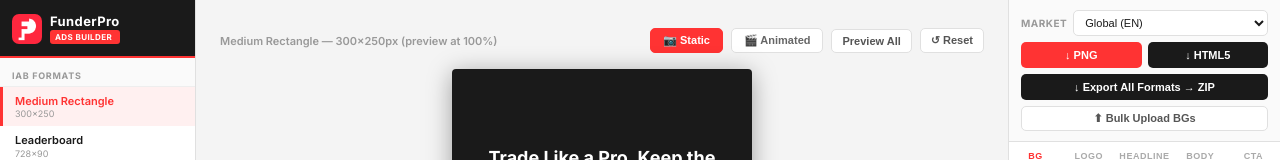
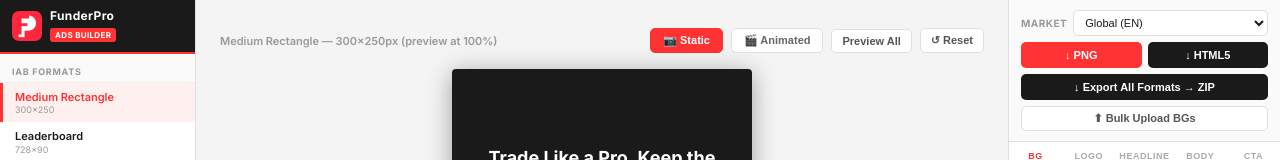
Before and after one commit to adrqbruno/funderpro-ads-builder, a plain HTML site: page builder/index.html in a window 1280 px wide. Shown: the top 160 px of the page. Drawn offline with Linux system fonts and the light colour scheme.

Commit message:
Update index.html

```diff
--- a/builder/index.html
+++ b/builder/index.html
@@ -14,9 +14,9 @@
     #canvas-area{flex:1;display:flex;flex-direction:column;align-items:center;overflow-y:auto;padding:28px 24px;background:#F4F4F4}
     #sidebar-right{width:272px;background:#fff;border-left:1px solid #E0E0E0;flex-shrink:0;display:flex;flex-direction:column;overflow:hidden}
     ::-webkit-scrollbar{width:4px} ::-webkit-scrollbar-thumb{background:#D0D0D0;border-radius:3px}
-    #app-header{padding:14px 12px 12px;border-bottom:2px solid #FF3333;display:flex;align-items:center;gap:8px;flex-shrink:0;background:#1A1A1A}
-    #app-title{font-size:13px;font-weight:800;color:#fff;line-height:1;letter-spacing:.03em}
-    #app-badge{font-size:8px;background:#FF3333;color:#fff;border-radius:3px;padding:2px 5px;font-weight:700;letter-spacing:.05em;margin-top:2px}
+    #app-header{padding:10px 12px;border-bottom:2px solid #FF3333;display:flex;align-items:center;gap:8px;flex-shrink:0;background:#1A1A1A}
+    #app-title{font-size:12px;font-weight:800;color:#fff;line-height:1;letter-spacing:.03em}
+    #app-badge{font-size:8px;background:#FF3333;color:#fff;border-radius:3px;padding:2px 5px;font-weight:700;letter-spacing:.04em;display:inline-block;margin-top:2px}
     .format-group-label{padding:12px 12px 5px;font-size:9px;font-weight:700;color:#999;text-transform:uppercase;letter-spacing:.08em;background:#fafafa;border-bottom:1px solid #eee}
     .format-spacer{height:6px}
     .format-item{padding:7px 12px;cursor:pointer;display:flex;align-items:center;justify-content:space-between;border-left:3px solid transparent}
```
